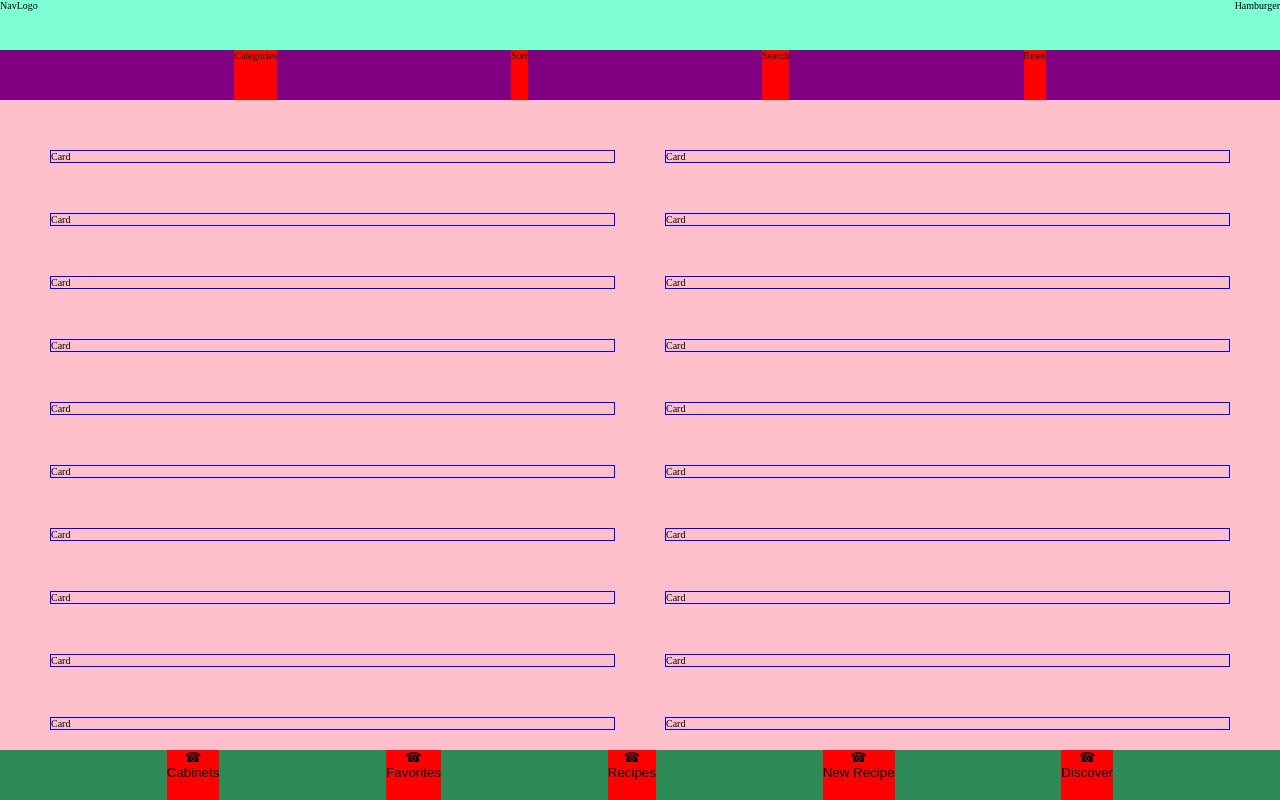
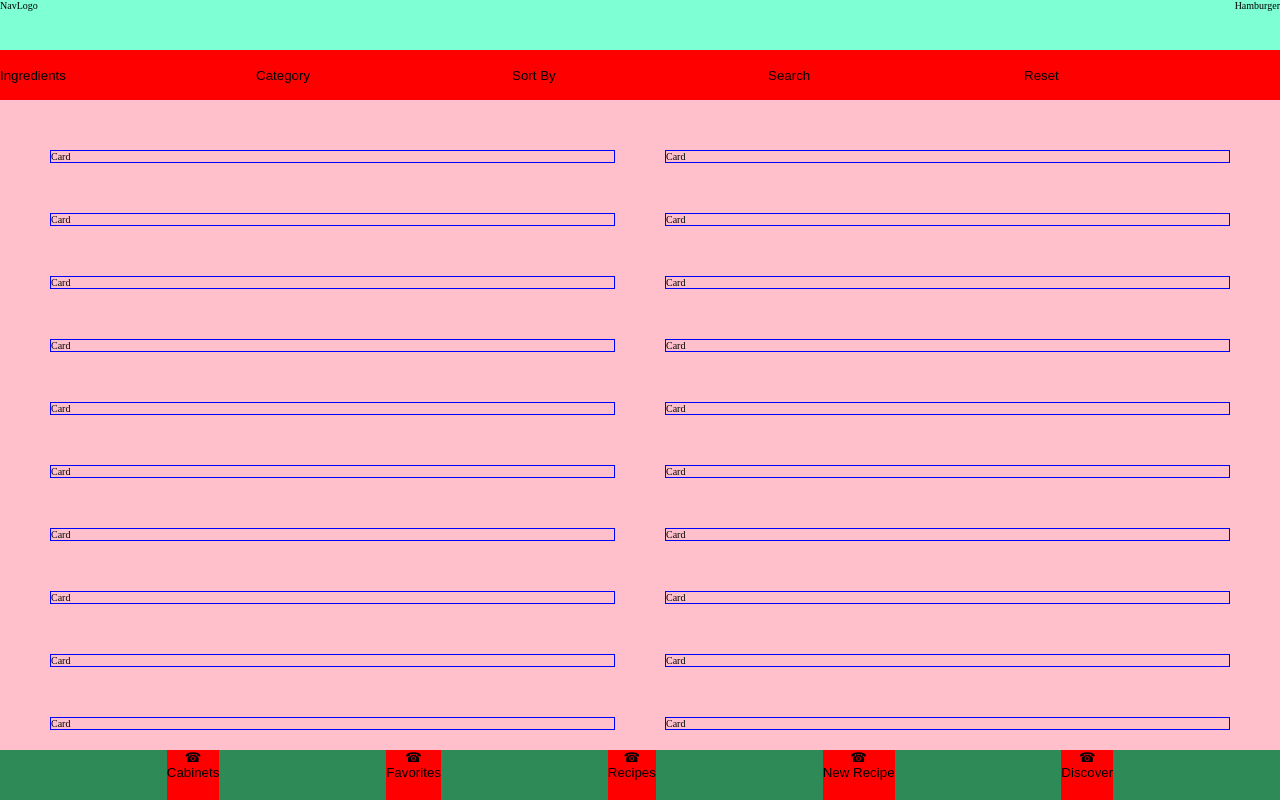
Before and after one commit to baconsocrispy/cocktail-app, a Next.js app: page / in a window 1280 px wide. Built offline with nearby package versions, Linux system fonts and the light colour scheme.

Commit message:
moved sidebar inside of filterbar to control open/close

```diff
--- a/components/filterbar/_filterbar.styles.scss
+++ b/components/filterbar/_filterbar.styles.scss
@@ -1,11 +1,28 @@
 .filterbar {
   display: flex;
-  justify-content: space-evenly;
   grid-column: 1 / -1;
 
   background-color: purple;
 
+  &__options {
+    display: flex;
+    height: 100%;
+    width: 100%;
+
+    list-style: none;
+  }
+
   &__option {
+    flex: 1;
     background-color: red;
   }
+
+  &__button {
+    cursor: pointer;
+    display: flex;
+    align-items: center;
+    height: 100%;
+    background-color: transparent;
+    border: none;
+  }
 }
--- a/components/filterbar/filterbar.component.tsx
+++ b/components/filterbar/filterbar.component.tsx
@@ -1,20 +1,33 @@
+// external imports
+import { FC, useState } from "react"
 
+// components
+import Sidebar from "../sidebar/sidebar.component";
 
-const FilterBar = () => {
+// types
+type FilterbarProps = {
+  options: string[];
+}
+
+const FilterBar: FC<FilterbarProps> = ({ options }) => {
+  // state
+  const [ sidebarOpen, setSidebarOpen ] = useState(false);
+
+  // handlers
+  const handleClick = () => setSidebarOpen(!sidebarOpen);
+
   return (
     <div className='filterbar'>
-      <div className="filterbar__option">
-        Categories
-      </div>
-      <div className="filterbar__option">
-        Sort
-      </div>
-      <div className="filterbar__option">
-        Search
-      </div>
-      <div className="filterbar__option">
-        Reset
-      </div>
+      <ul className="filterbar__options">
+        { options.map((option) => (
+          <li key={ option } className="filterbar__option">
+            <button className="filterbar__button" onClick={ handleClick }>
+              <span className="filterbar__text">{ option }</span>
+            </button>
+          </li>
+        )) }
+      </ul>
+      <Sidebar open={ sidebarOpen }/>
     </div>
   )
 }
--- a/components/sidebar/sidebar.component.tsx
+++ b/components/sidebar/sidebar.component.tsx
@@ -1,6 +1,16 @@
-const Sidebar = () => {
+// external imports
+import { FC } from "react"
+
+// types
+type SidebarProps = {
+  open: boolean;
+}
+
+const Sidebar: FC<SidebarProps> = ({ open }) => {
   return (
-    <div className="sidebar">Sidebar</div>
+    <div className={ open ? 'sidebar sidebar__open' : 'sidebar' }>
+      Sidebar
+    </div>
   )
 }
 
--- a/components/sidebar/sidebar.styles.scss
+++ b/components/sidebar/sidebar.styles.scss
@@ -1,4 +1,13 @@
 .sidebar {
+  display: none;
+  position: absolute;
+  width: 100vw;
+  top: calc($nav-height + $filter-bar-height);
+  bottom: $footer-height;
+
   background-color: bisque;
-  display: none;
+
+  &__open {
+    display: block;
+  }
 }
--- a/pages/index.tsx
+++ b/pages/index.tsx
@@ -12,11 +12,18 @@ const toolbarOptions = [
   'Discover'
 ]
 
+const filterbarOptions = [
+  'Ingredients',
+  'Category',
+  'Sort By',
+  'Search',
+  'Reset'
+]
+
 export const Home = () => {
   return (
     <>
-      <FilterBar />
-      <Sidebar />
+      <FilterBar options={ filterbarOptions } />
       <Recipes />
       <Toolbar options={ toolbarOptions }/>
     </>
```
